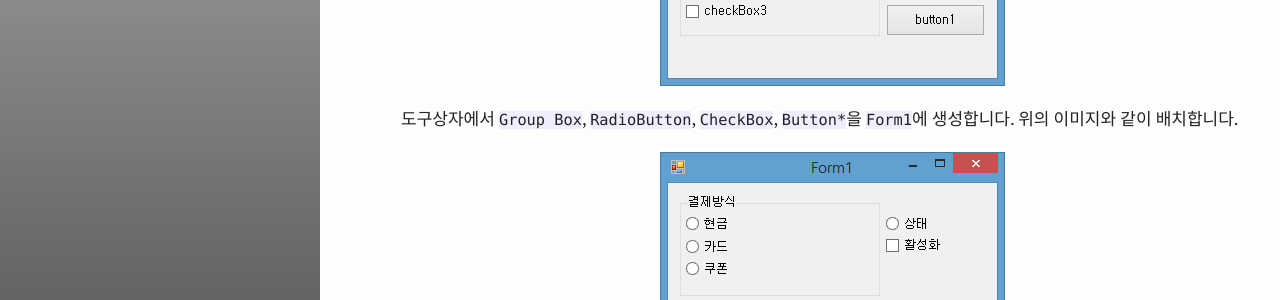
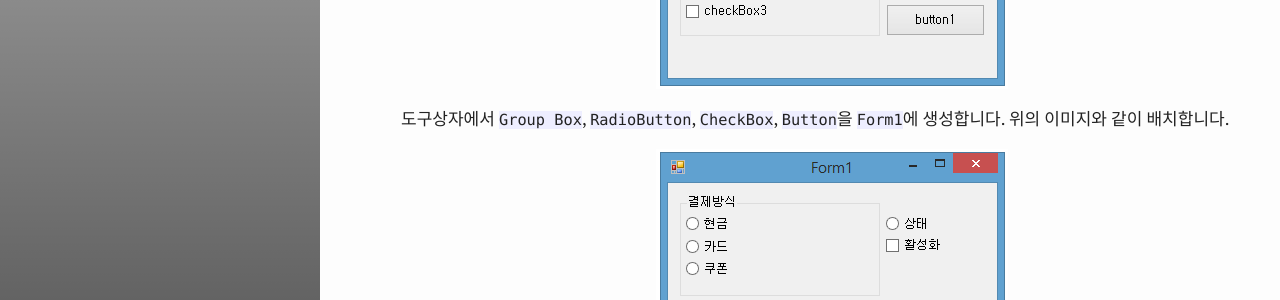
Before and after one commit to test076923/076923.github.io, a Jekyll site: the page built from _posts/2017-07-30-C#-5.md, in a window 1280 px wide and 900 px high, scrolled down 360 px. Shown: the part 149-449 px from the top of the window. Built offline with Jekyll 4.4.1, drawn with Linux system fonts in a browser that asks for light colours; comment, search, counter and statistics services are not loaded.

Commit message:
Update 2017-07-30-C#-5.md

```diff
--- a/_posts/2017-07-30-C#-5.md
+++ b/_posts/2017-07-30-C#-5.md
@@ -14,7 +14,7 @@ author: 윤대희
 
 #### 프로젝트 구성 ####
 [![1]({{ site.images }}/C/ch5/1.png)]({{ site.images }}/C/ch5/1.png)
-도구상자에서 `Group Box`, `RadioButton`, `CheckBox`, `Button*`을 `Form1`에 생성합니다. 위의 이미지와 같이 배치합니다.
+도구상자에서 `Group Box`, `RadioButton`, `CheckBox`, `Button`을 `Form1`에 생성합니다. 위의 이미지와 같이 배치합니다.
 
 
 
```
